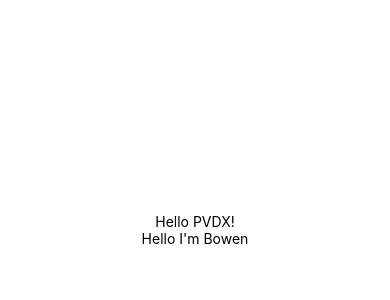
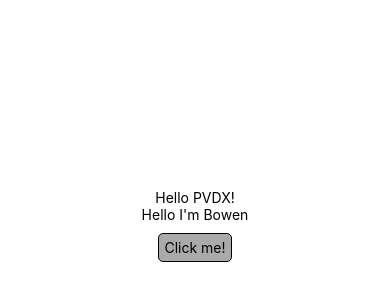
Before and after one commit to BrownSpaceEngineering/pvdx-mobile-app, a React Native app: screen / in a window 390 px wide. Shown: the part 192-492 px from the top of the page. Built offline with nearby package versions, Linux system fonts and the light colour scheme.

Commit message:
added button :D

```diff
--- a/App.js
+++ b/App.js
@@ -1,13 +1,17 @@
 import { StatusBar } from 'expo-status-bar';
 import React from 'react';
-import { StyleSheet, Text, View } from 'react-native';
+import { Alert, TouchableOpacity, StyleSheet, Text, View } from 'react-native';
 
 export default function App() {
+
   return (
     <View style={styles.container}>
       <Text>Hello PVDX!</Text>
       <StatusBar style="auto" />
       <Text>Hello I'm Bowen</Text>
+      <TouchableOpacity style={styles.button} onPress={() => Alert.alert("I have been clicked o___0")} >
+        <Text>Click me!</Text>
+      </TouchableOpacity>
     </View>
   );
 }
@@ -19,4 +23,12 @@ const styles = StyleSheet.create({
     alignItems: 'center',
     justifyContent: 'center',
   },
+  button: {
+    backgroundColor: "#aaa",
+    margin: 10,
+    padding: 5,
+    borderRadius: 5,
+    borderWidth: 1,
+    borderColor: "black",
+  }
 });
```
